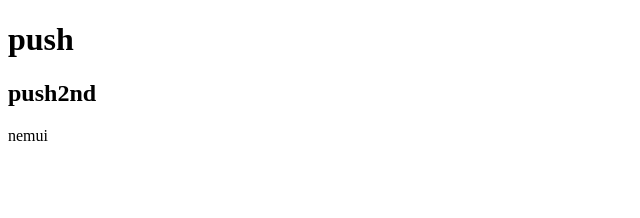
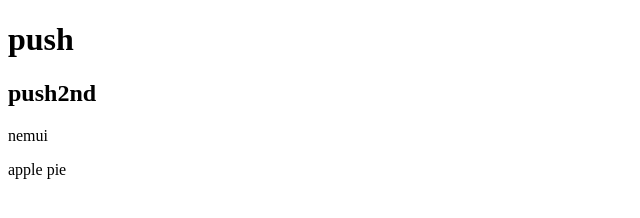
Before and after one commit to DayeQianxu/gittest, a plain HTML site: page INDEX.HTML in a window 1280 px wide. Shown: the full height of the page, 0-640 px from the left. Drawn offline with Linux system fonts and the light colour scheme.

Commit message:
added apple pie

```diff
--- a/INDEX.HTML
+++ b/INDEX.HTML
@@ -9,5 +9,6 @@
     <h1>push</h1>
     <h2>push2nd</h2>
     <p>nemui</p>
+    <p>apple pie</p>
 </body>
 </html>
```
